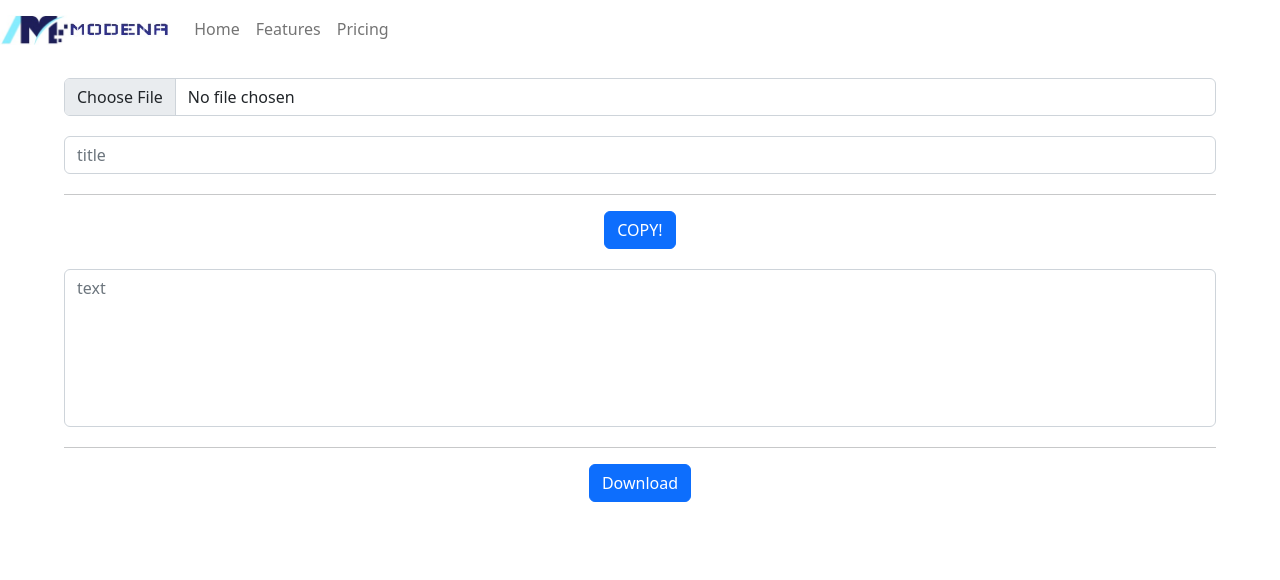
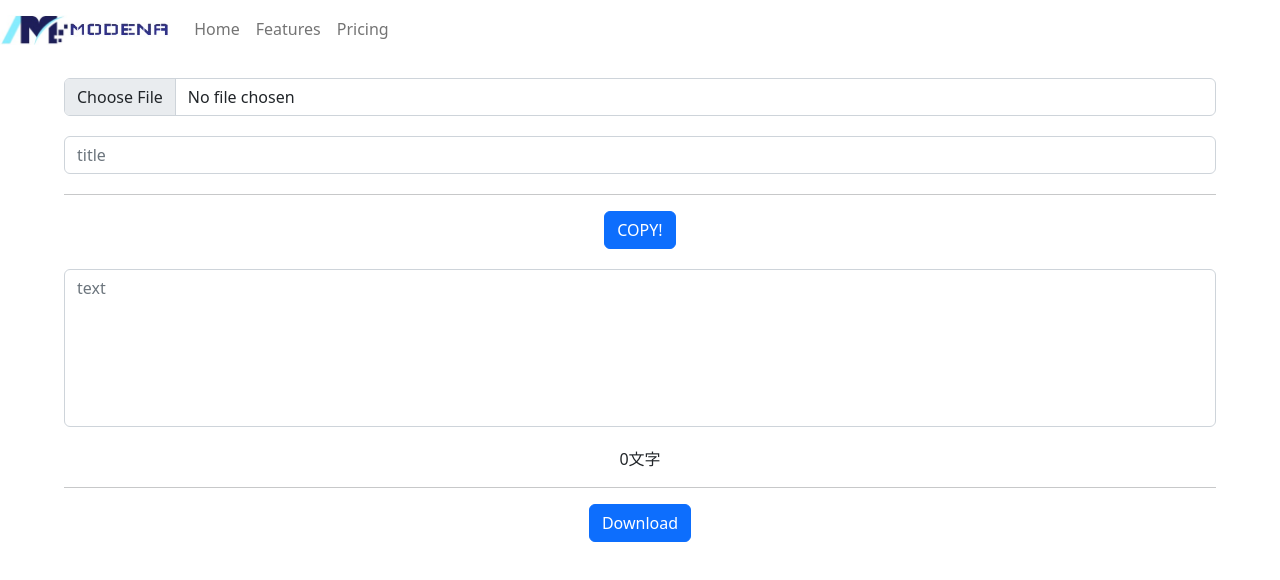
Before and after one commit to sinceseptember4/Modena, a React (Create React App) app: page / in a window 1280 px wide. Shown: the top 580 px of the page. Built offline with nearby package versions, Linux system fonts and the light colour scheme.

Commit message:
useEffect

```diff
--- a/src/component/home.tsx
+++ b/src/component/home.tsx
@@ -1,5 +1,5 @@
 
-import React, { useState } from "react";
+import React, { useState , useEffect } from "react";
 import Axios from "axios"
 import "bootstrap/dist/css/bootstrap.min.css";
 import Form from 'react-bootstrap/Form';
@@ -11,7 +11,14 @@ import LogoName from './images/logo-name.jpeg';
 const Home = () => {
     const [title, setTitle] = useState("");
     const [text, setText] = useState("");
-    const url = "https://american-joke.net/sucuderia/"
+    const [count, setCount] = useState("");
+    const url = "https://american-joke.net/sucuderia/index.php"
+
+    useEffect(() => {
+        let textCount = text.replace(/\r?\n/g,"").length;
+        setCount(textCount + "文字");
+    },[text])
+
     const onFileInputChange = (e: React.ChangeEvent<HTMLInputElement>) => {
         let files :File | null= null;
 
@@ -56,9 +63,11 @@ const Home = () => {
     }
     const upload = (title: string , text: string)  =>{
         Axios.post(url, {
-            title :title ,
-            text :text
-        })
+            "title" :title ,
+            "text" :text
+        }).catch(err => {
+            console.log(err);
+        });
     }
 
     const download = () =>{
@@ -112,6 +121,7 @@ const Home = () => {
         <Button variant="primary center-block" className="center-block" id="button" onClick={copyButton} >COPY!</Button>
         <div className="center-block">
             <Form.Control as="textarea" rows={6} className="text" placeholder="text" name="" id="" value={text} onChange={(event) => setText(event.target.value)}></Form.Control>
+            <p>{count}</p>
         </div>
         <hr className="featurette-divider"></hr>
         <div className="center-block">
```
